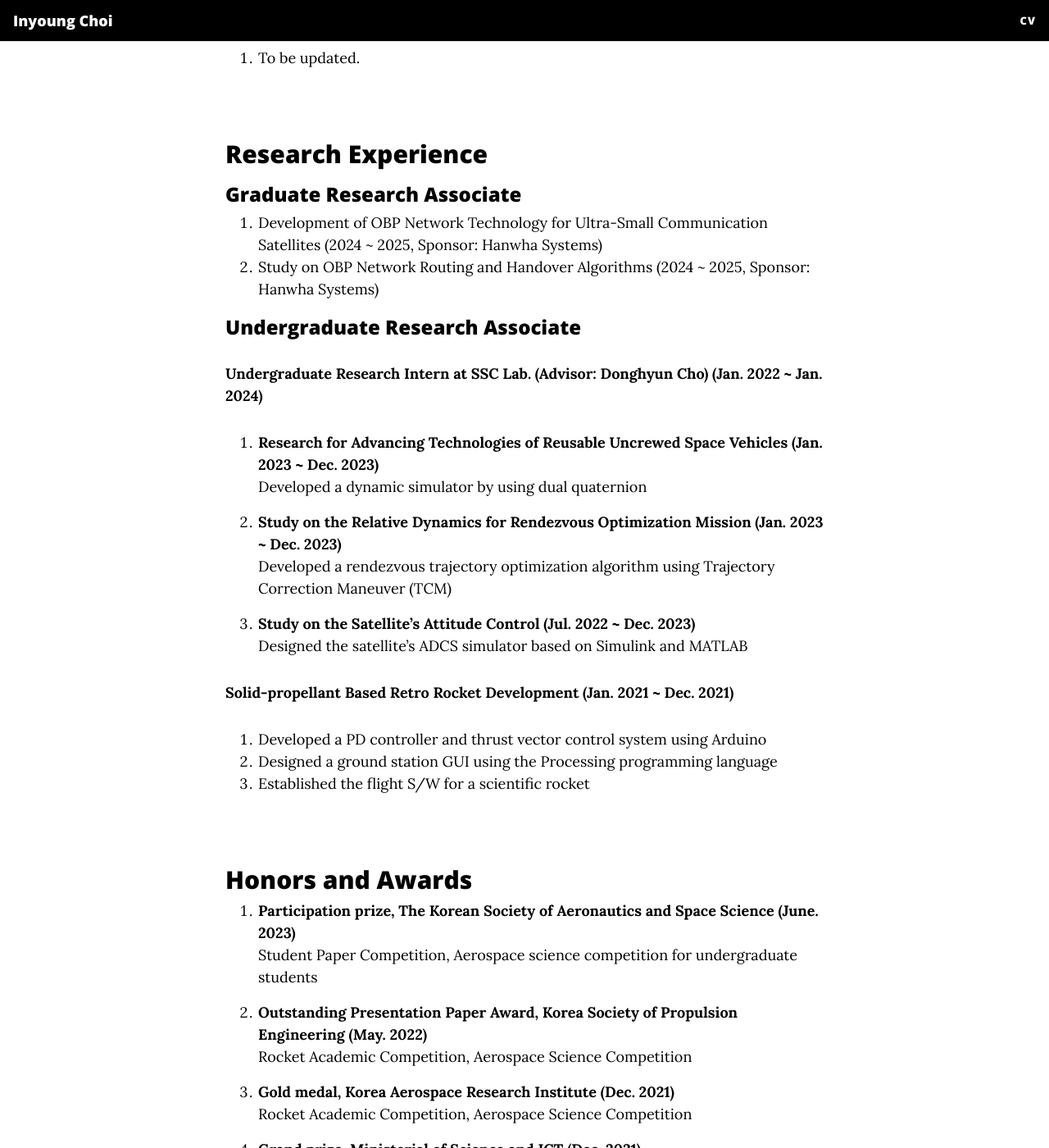
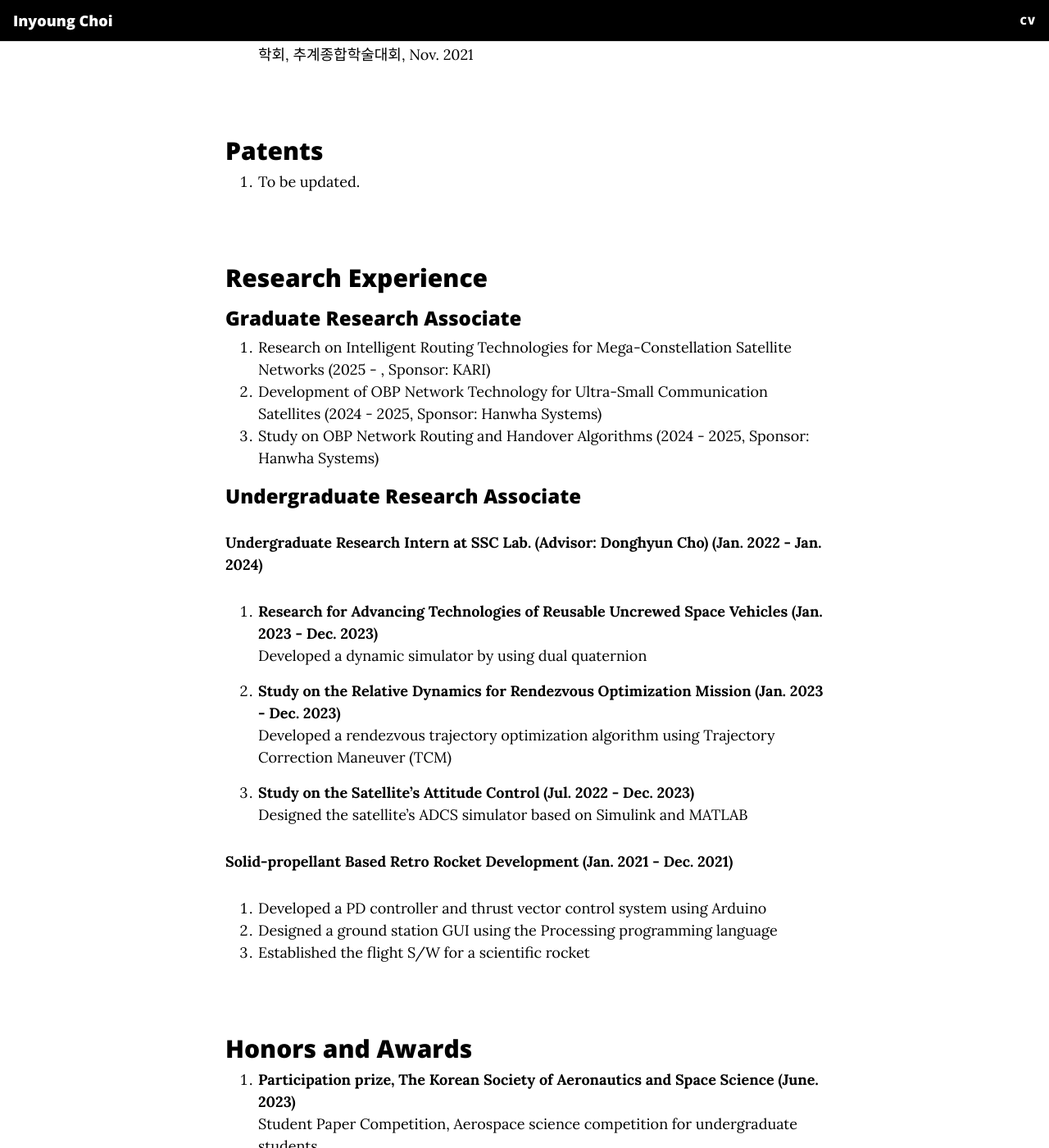
Before and after one commit to InyoungChoi-acai/InyoungChoi-acai.github.io, a Jekyll site: the page built from index.md, in a window 1280 px wide and 1400 px high, scrolled down 2252 px. Shown: the whole window at 82% size. Built offline with Jekyll 4.4.1, drawn with Linux system fonts in a browser that asks for light colours; nearby versions of some CDN libraries; the list of posts is cut into pages by our own code; some of the changed text lies outside the part shown.

Commit message:
Update index.md

```diff
--- a/index.md
+++ b/index.md
@@ -3,7 +3,7 @@
 title: "Inyoung Choi"
 ---
 
-<div style="display: flex; align-items: center; gap: 20px;">
+<div style="max-width: 1000px; margin: 0 auto; padding: 0 20px;">
 
   <img src="/assets/img/최인영.jpg" alt="Choi, Inyoung" style="width: 140px; height: 190px; border-radius: 4px;">
 
@@ -63,19 +63,20 @@
 
 ## Research Experience
 ### Graduate Research Associate
- 1. Development of OBP Network Technology for Ultra-Small Communication Satellites  (2024 ~ 2025, Sponsor: Hanwha Systems)
- 2. Study on OBP Network Routing and Handover Algorithms (2024 ~ 2025, Sponsor: Hanwha Systems)
+ 1. Research on Intelligent Routing Technologies for Mega-Constellation Satellite Networks (2025 - , Sponsor: KARI)
+ 2. Development of OBP Network Technology for Ultra-Small Communication Satellites  (2024 - 2025, Sponsor: Hanwha Systems)
+ 3. Study on OBP Network Routing and Handover Algorithms (2024 - 2025, Sponsor: Hanwha Systems)
 
 ### Undergraduate Research Associate
-**Undergraduate Research Intern at SSC Lab. (Advisor: Donghyun Cho) (Jan. 2022 ~ Jan. 2024)**
- 1. Research for Advancing Technologies of Reusable Uncrewed Space Vehicles (Jan. 2023 ~ Dec. 2023) <br>
+**Undergraduate Research Intern at SSC Lab. (Advisor: Donghyun Cho) (Jan. 2022 - Jan. 2024)**
+ 1. Research for Advancing Technologies of Reusable Uncrewed Space Vehicles (Jan. 2023 - Dec. 2023) <br>
    : Developed a dynamic simulator by using dual quaternion
- 2. Study on the Relative Dynamics for Rendezvous Optimization Mission (Jan. 2023 ~ Dec. 2023) <br>
+ 2. Study on the Relative Dynamics for Rendezvous Optimization Mission (Jan. 2023 - Dec. 2023) <br>
    : Developed a rendezvous trajectory optimization algorithm using Trajectory Correction Maneuver (TCM)
- 3. Study on the Satellite’s Attitude Control (Jul. 2022 ~ Dec. 2023) <br>
+ 3. Study on the Satellite’s Attitude Control (Jul. 2022 - Dec. 2023) <br>
    : Designed the satellite’s ADCS simulator based on Simulink and MATLAB
 
-**Solid-propellant Based Retro Rocket Development (Jan. 2021 ~ Dec. 2021)**
+**Solid-propellant Based Retro Rocket Development (Jan. 2021 - Dec. 2021)**
   1. Developed a PD controller and thrust vector control system using Arduino
   2. Designed a ground station GUI using the Processing programming language
   3. Established the flight S/W for a scientific rocket
@@ -85,27 +86,21 @@
 ## Honors and Awards
   1. **Participation prize**, The Korean Society of Aeronautics and Space Science (June. 2023)<br>
   : Student Paper Competition, Aerospace science competition for undergraduate students
-
   2. **Outstanding** Presentation Paper Award, Korea Society of Propulsion Engineering (May. 2022)<br>
   : Rocket Academic Competition, Aerospace Science Competition
-
   3. **Gold medal**, Korea Aerospace Research Institute (Dec. 2021)<br>
   : Rocket Academic Competition, Aerospace Science Competition
-
   4. **Grand prize**, Ministerial of Science and ICT (Dec. 2021)<br>
   : Rocket Launch Competition, Aerospace Science Competition
 
 <br>
 
 ## Scholarship
-  1. **Hyunsong Educational & Cultural Foundation Scholarship @ KAIST (2025 ~ )**<br>
+  1. **Hyunsong Educational & Cultural Foundation Scholarship @ KAIST (2025 - )**<br>
   For 10 consecutive semesters, 10M KRW/semester
-
   2. **Kim Young-Han Global Leader Scholarship @ KAIST (2024)**<br>
   For 2 consecutive semesters, 2M KRW/semester
-
-  3. **Academic Excellence Scholarship @ PNU (2018, 2019 ~ 2023)**<br>
+  3. **Academic Excellence Scholarship @ PNU (2018, 2019 - 2023)**<br>
   For 6 undergraduate semesters
-
   4. **National Science & Technology Scholarship @ PNU (2023)**<br>
   For 1 undergraduate semester
```
